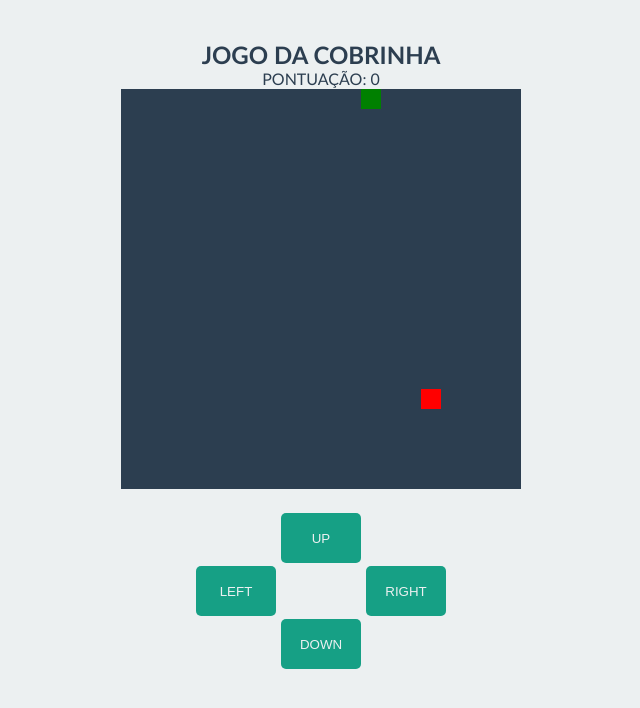
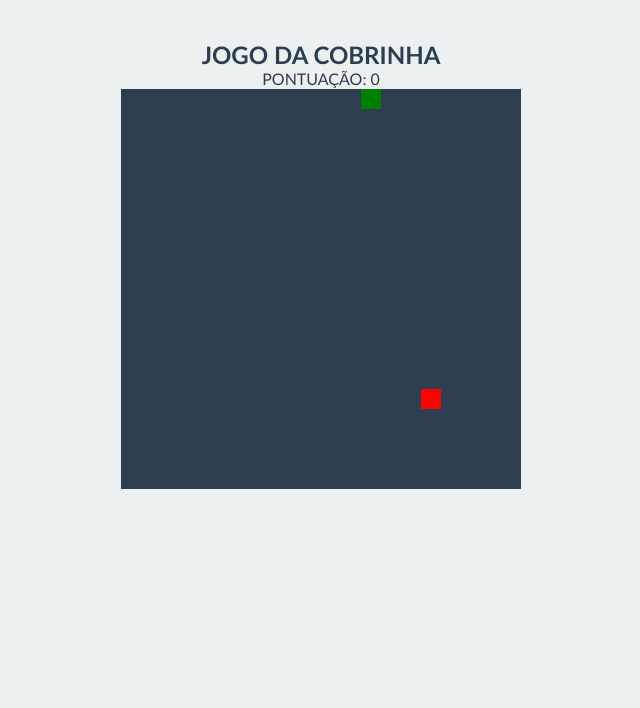
Before and after one commit to tallisson/snake, a plain HTML site: page index.html in a window 1280 px wide. Shown: the whole page, without its empty margins (319-959 px from the left). Drawn offline with Linux system fonts and the light colour scheme.

Commit message:
Removendo botões

```diff
--- a/index.html
+++ b/index.html
@@ -17,7 +17,7 @@
     <canvas width="400" height="400" id="stage">
     </canvas>
 
-    <div class="buttons">
+    <!--<div class="buttons">
       <button type="button" id="up">
         UP
       </button>
@@ -31,7 +31,7 @@
       </div>
       <button type="button" id="down">
         DOWN
-      </button>
+      </button>-->
     </div>
   </main>
   <script src="script.js" type="text/javascript" async>
```
